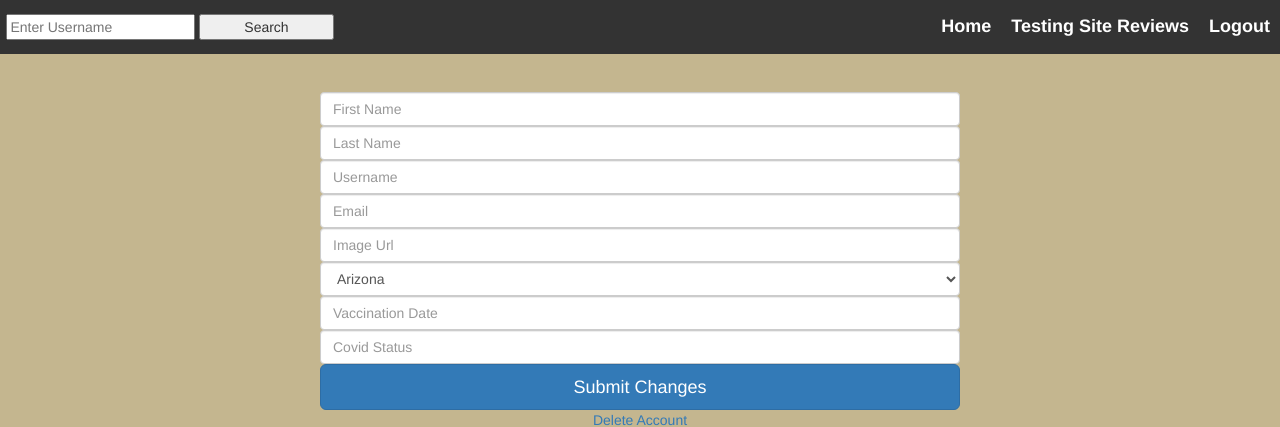
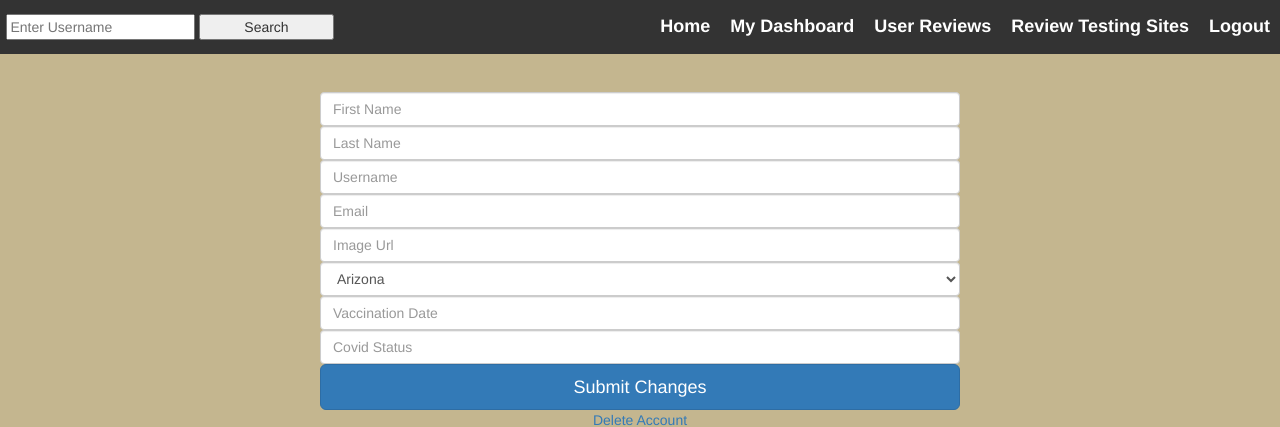
Before and after one commit to azaria-dedmon/covid-19, a Flask app: page /user/edit in a window 1280 px wide. Shown: the top 427 px of the page. Run offline with Flask 2, Linux system fonts and the light colour scheme; some libraries are stand-ins or nearby versions.

Commit message:
update navbar

```diff
--- a/app/templates/users/user_edit.html
+++ b/app/templates/users/user_edit.html
@@ -16,8 +16,10 @@
                 <input class="search-btn" type="submit" value="Search">
             </form>
             <li><a href="/logout">Logout</a></li>
-            <li><a href=“/location”>Testing Site Reviews</a></li>
-            <li><a href="/user">Home</a></li>
+            <li><a href="/add/location/review">Review Testing Sites</a></li>
+            <li><a href="/user/reviews">User Reviews</a></li>
+            <li><a href="/user">My Dashboard</a></li>
+            <li><a href="/">Home</a></li>
           </ul>
     </div>
     <div class="form">
```
